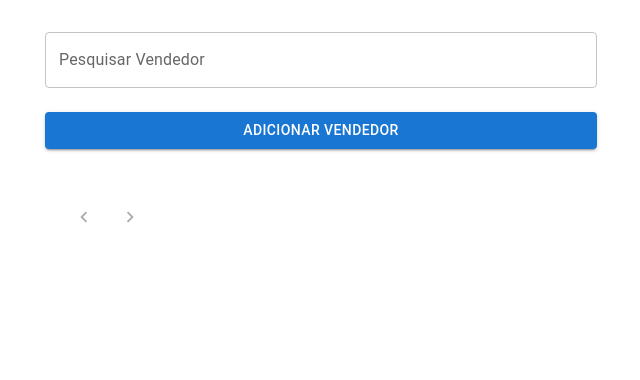
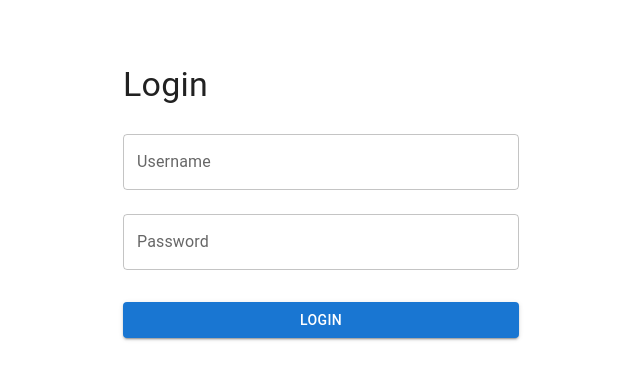
Before and after one commit to lucasleirbag/vendedor-ranking, a React (Create React App) app: page /login in a window 1280 px wide. Shown: the top 380 px of the page, without its empty margins (319-959 px from the left). Built offline with nearby package versions, Linux system fonts and the light colour scheme.

Commit message:
feat: Adicionar suporte para múltiplos números de comprador

```diff
--- a/package.json
+++ b/package.json
@@ -13,6 +13,7 @@
     "idb": "^8.0.0",
     "react": "^18.3.1",
     "react-dom": "^18.3.1",
+    "react-router-dom": "^6.26.0",
     "react-scripts": "5.0.1",
     "web-vitals": "^2.1.4"
   },
--- a/src/App.js
+++ b/src/App.js
@@ -1,14 +1,29 @@
 import React from 'react';
+import { BrowserRouter as Router, Route, Routes, Navigate } from 'react-router-dom';
 import HomePage from './pages/HomePage';
+import LoginPage from './pages/LoginPage';
+import PublicPage from './pages/PublicPage';
+import { AuthProvider, useAuth } from './context/AuthContext'; // Certifique-se de que o useAuth está sendo importado
 import { CssBaseline } from '@mui/material';
 import './styles/styles.css';
 
+function PrivateRoute({ children }) {
+    const { user } = useAuth(); // useAuth deve ser importado corretamente para funcionar
+    return user ? children : <Navigate to="/login" />;
+}
+
 function App() {
     return (
-        <>
-            <CssBaseline />
-            <HomePage />
-        </>
+        <Router>
+            <AuthProvider>
+                <CssBaseline />
+                <Routes>
+                    <Route path="/login" element={<LoginPage />} />
+                    <Route path="/public" element={<PublicPage />} />
+                    <Route path="/" element={<PrivateRoute><HomePage /></PrivateRoute>} />
+                </Routes>
+            </AuthProvider>
+        </Router>
     );
 }
 
--- a/src/components/SearchBar.js
+++ b/src/components/SearchBar.js
@@ -1,13 +1,16 @@
 import React from 'react';
-import { TextField } from '@mui/material';
+import { Box, TextField } from '@mui/material';
 
 function SearchBar({ onSearch }) {
     return (
-        <TextField
-            fullWidth label="Pesquisar Vendedor"
-            onChange={(e) => onSearch(e.target.value)}
-            margin="normal"
-        />
+        <Box className="search-bar-fixed">
+            <TextField
+                fullWidth
+                variant="outlined"
+                placeholder="Pesquisar..."
+                onChange={(e) => onSearch(e.target.value)}
+            />
+        </Box>
     );
 }
 
--- a/src/components/VendedorList.js
+++ b/src/components/VendedorList.js
@@ -42,12 +42,16 @@ function VendedorList({ vendedores, onUpdateQuantidade, onDelete, onShowComprado
                         <span>Quantidade Vendida: {vendedor.quantidade}</span>
                     </Box>
                     <Box className="vendedor-actions">
+                        {onUpdateQuantidade && (
                             <IconButton className="add" onClick={() => onUpdateQuantidade(vendedor)}>
                                 <AddIcon />
                             </IconButton>
+                        )}
+                        {onDelete && (
                             <IconButton className="delete" onClick={() => onDelete(vendedor.id)}>
                                 <DeleteIcon />
                             </IconButton>
+                        )}
                         <IconButton className="info" onClick={() => onShowCompradores(vendedor)}>
                             <RemoveRedEyeIcon />
                         </IconButton>
--- /dev/null
+++ b/src/context/AuthContext.js
@@ -0,0 +1,31 @@
+import React, { createContext, useState, useContext } from 'react';
+import { useNavigate } from 'react-router-dom';
+
+const AuthContext = createContext();
+
+export const AuthProvider = ({ children }) => {
+    const [user, setUser] = useState(null);
+    const navigate = useNavigate();
+
+    const login = (username, password) => {
+        if (username === 'admin' && password === 'admin') {
+            setUser({ username, role: 'admin' });
+            navigate('/');
+        } else {
+            alert('Credenciais inválidas');
+        }
+    };
+
+    const logout = () => {
+        setUser(null);
+        navigate('/login');
+    };
+
+    return (
+        <AuthContext.Provider value={{ user, login, logout }}>
+            {children}
+        </AuthContext.Provider>
+    );
+};
+
+export const useAuth = () => useContext(AuthContext);
--- a/src/pages/HomePage.js
+++ b/src/pages/HomePage.js
@@ -6,6 +6,7 @@ import CompradoresModal from '../components/CompradoresModal';
 import SearchBar from '../components/SearchBar';
 import { Box, Button, Container } from '@mui/material';
 import { getVendedores, deleteVendedor, addVendedor } from '../services/idbService';
+import { useAuth } from '../context/AuthContext';
 
 function HomePage() {
     const [vendedores, setVendedores] = useState([]);
@@ -14,6 +15,8 @@ function HomePage() {
     const [isCompradoresModalOpen, setCompradoresModalOpen] = useState(false);
     const [vendedorToUpdate, setVendedorToUpdate] = useState(null);
     const [vendedorToShowCompradores, setVendedorToShowCompradores] = useState(null);
+    const [searchQuery, setSearchQuery] = useState('');
+    const { logout } = useAuth(); // Adiciona função de logout
 
     useEffect(() => {
         loadVendedores();
@@ -52,9 +55,13 @@ function HomePage() {
         setCompradoresModalOpen(true);
     };
 
+    const filteredVendedores = vendedores.filter((vendedor) =>
+        vendedor.nome.toLowerCase().includes(searchQuery.toLowerCase())
+    );
+
     return (
         <Container maxWidth="sm" sx={{ padding: 2 }}>
-            <SearchBar onSearch={(query) => { /* Lógica de busca */ }} />
+            <SearchBar onSearch={setSearchQuery} />
             <Button
                 variant="contained"
                 color="primary"
@@ -65,7 +72,7 @@ function HomePage() {
                 Adicionar Vendedor
             </Button>
             <VendedorList
-                vendedores={vendedores}
+                vendedores={filteredVendedores}
                 onUpdateQuantidade={handleUpdateQuantidade}
                 onDelete={handleDeleteVendedor}
                 onShowCompradores={handleShowCompradores}
@@ -85,6 +92,15 @@ function HomePage() {
                 onClose={() => setCompradoresModalOpen(false)}
                 vendedor={vendedorToShowCompradores}
             />
+            <Button
+                variant="outlined"
+                color="secondary"
+                fullWidth
+                sx={{ marginTop: 2 }}
+                onClick={logout}  // Adiciona o botão de logout
+            >
+                Sair
+            </Button>
         </Container>
     );
 }
--- /dev/null
+++ b/src/pages/LoginPage.js
@@ -0,0 +1,50 @@
+import React, { useState } from 'react';
+import { useAuth } from '../context/AuthContext';
+import { Container, TextField, Button, Box, Typography } from '@mui/material';
+
+function LoginPage() {
+    const [username, setUsername] = useState('');
+    const [password, setPassword] = useState('');
+    const { login } = useAuth();
+
+    const handleSubmit = (e) => {
+        e.preventDefault();
+        login(username, password);
+    };
+
+    return (
+        <Container maxWidth="xs">
+            <Box sx={{ mt: 8 }}>
+                <Typography variant="h4" gutterBottom>Login</Typography>
+                <form onSubmit={handleSubmit}>
+                    <TextField
+                        label="Username"
+                        fullWidth
+                        margin="normal"
+                        value={username}
+                        onChange={(e) => setUsername(e.target.value)}
+                    />
+                    <TextField
+                        label="Password"
+                        type="password"
+                        fullWidth
+                        margin="normal"
+                        value={password}
+                        onChange={(e) => setPassword(e.target.value)}
+                    />
+                    <Button
+                        type="submit"
+                        fullWidth
+                        variant="contained"
+                        color="primary"
+                        sx={{ mt: 3 }}
+                    >
+                        Login
+                    </Button>
+                </form>
+            </Box>
+        </Container>
+    );
+}
+
+export default LoginPage;
--- /dev/null
+++ b/src/pages/PublicPage.js
@@ -0,0 +1,45 @@
+import React, { useState, useEffect } from 'react';
+import VendedorList from '../components/VendedorList';
+import SearchBar from '../components/SearchBar';
+import { Box, Container } from '@mui/material';
+import { getVendedores } from '../services/idbService';
+import CompradoresModal from '../components/CompradoresModal';  // Certifique-se de importar o modal
+
+function PublicPage() {
+    const [vendedores, setVendedores] = useState([]);
+    const [selectedVendedor, setSelectedVendedor] = useState(null);
+
+    useEffect(() => {
+        async function fetchVendedores() {
+            const data = await getVendedores();
+            setVendedores(data);
+        }
+
+        fetchVendedores();
+    }, []);
+
+    const handleShowCompradores = (vendedor) => {
+        setSelectedVendedor(vendedor);
+    };
+
+    return (
+        <Container maxWidth="sm" sx={{ padding: 2 }}>
+            <SearchBar onSearch={(query) => { /* Lógica de busca */ }} />
+            <VendedorList
+                vendedores={vendedores}
+                onUpdateQuantidade={null}  // Não permite adicionar quantidade na página pública
+                onDelete={null}            // Não permite deletar vendedores na página pública
+                onShowCompradores={handleShowCompradores}
+            />
+            {selectedVendedor && (
+                <CompradoresModal
+                    open={Boolean(selectedVendedor)}
+                    onClose={() => setSelectedVendedor(null)}
+                    vendedor={selectedVendedor}
+                />
+            )}
+        </Container>
+    );
+}
+
+export default PublicPage;
--- a/src/styles/styles.css
+++ b/src/styles/styles.css
@@ -1,3 +1,13 @@
+/* Barra de pesquisa fixada */
+.search-bar-fixed {
+    position: sticky;
+    top: 0;
+    z-index: 1000;
+    background-color: white;
+    padding: 8px;
+    box-shadow: 0 2px 4px rgba(0, 0, 0, 0.1);
+}
+
 /* Estilos globais */
 body {
     margin: 0;
@@ -181,4 +191,13 @@ body {
         justify-content: center;
         display: flex;
     }
+
+    .search-bar-fixed {
+        position: sticky;
+        top: 0;
+        z-index: 1000;
+        background-color: white;
+        padding: 8px;
+        box-shadow: 0 2px 4px rgba(0, 0, 0, 0.1);
+    }
 }
```
Also changed, not shown: 1 other file (tests, documents, lock files or other folders). Lines whose indentation alone changed are shown as unchanged.
